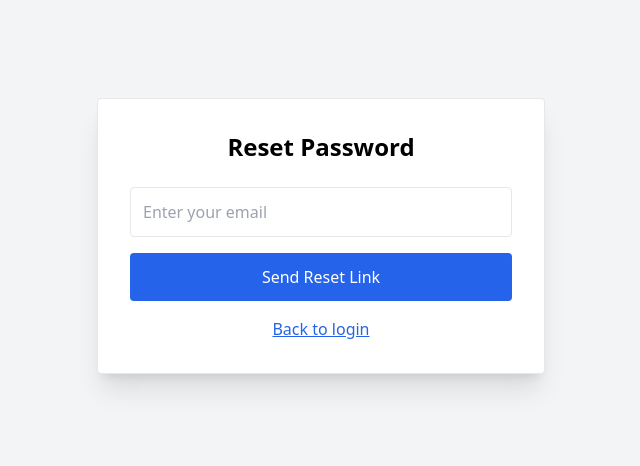
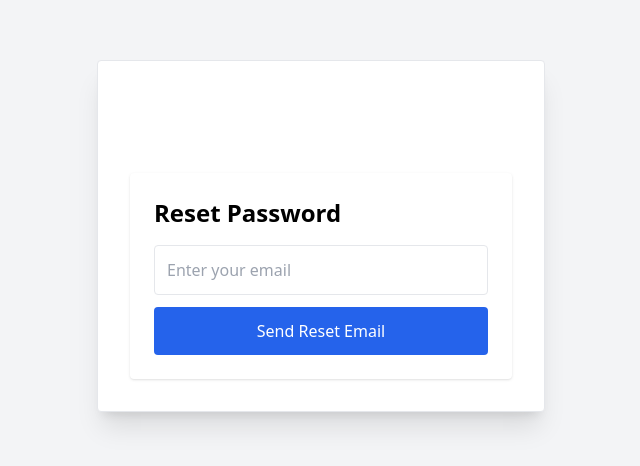
Before and after one commit to brettkues/cardealer-ai, a Next.js app: page /reset in a window 1280 px wide. Shown: the part 164-630 px from the top of the page, without its empty margins (319-959 px from the left). Built offline with nearby package versions, Linux system fonts and the light colour scheme.

Commit message:
Update page.js

```diff
--- a/app/(auth)/reset/page.js
+++ b/app/(auth)/reset/page.js
@@ -6,49 +6,42 @@ import { sendPasswordResetEmail } from "firebase/auth";
 
 export default function ResetPage() {
   const [email, setEmail] = useState("");
-  const [status, setStatus] = useState("");
+  const [message, setMessage] = useState("");
+  const [error, setError] = useState("");
 
   async function handleReset() {
-    setStatus("");
+    setMessage("");
+    setError("");
 
     try {
       await sendPasswordResetEmail(auth, email);
-      setStatus("A password reset link has been sent to your email.");
+      setMessage("Password reset email sent.");
     } catch (err) {
-      setStatus("Unable to send reset email.");
+      setError(err.message);
     }
   }
 
   return (
-    <div>
-      <h1 className="text-2xl font-semibold mb-6 text-center">Reset Password</h1>
+    <div className="max-w-md mx-auto mt-20 p-6 bg-white shadow rounded">
+      <h1 className="text-2xl font-semibold mb-4">Reset Password</h1>
 
-      <div className="space-y-4">
       <input
         type="email"
+        className="w-full p-3 border rounded mb-3"
         placeholder="Enter your email"
-          className="w-full p-3 border rounded"
         value={email}
         onChange={(e) => setEmail(e.target.value)}
       />
 
       <button
         onClick={handleReset}
-          className="w-full bg-blue-600 text-white py-3 rounded hover:bg-blue-700 transition"
+        className="w-full bg-blue-600 text-white py-3 rounded hover:bg-blue-700"
       >
-          Send Reset Link
+        Send Reset Email
       </button>
 
-        {status && (
-          <p className="text-center text-sm mt-2 text-gray-700">{status}</p>
-        )}
-
-        <div className="text-center mt-4">
-          <a href="/login" className="text-blue-600 underline block">
-            Back to login
-          </a>
-        </div>
-      </div>
+      {message && <p className="text-green-600 mt-3">{message}</p>}
+      {error && <p className="text-red-600 mt-3">{error}</p>}
     </div>
   );
 }
```
Lines whose indentation alone changed are shown as unchanged.
